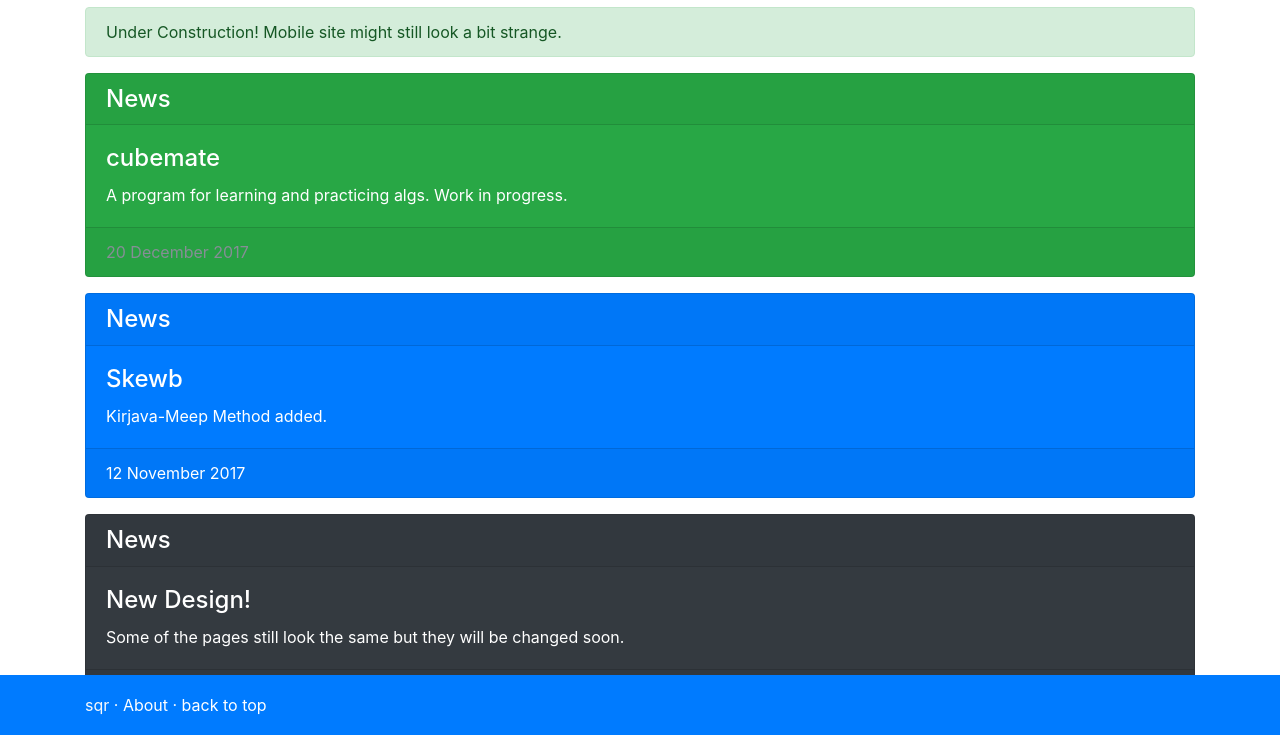
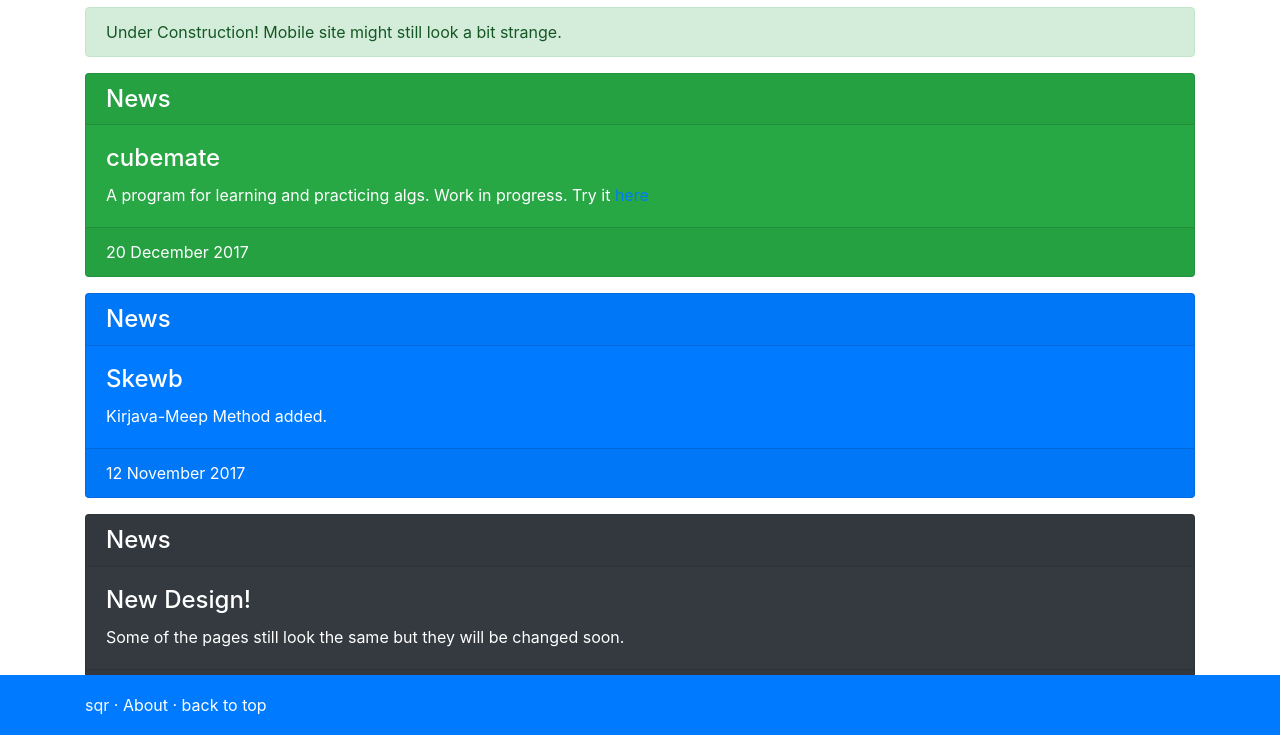
Before and after one commit to sqrcube/sqrcube.github.io, a plain HTML site: page index.html in a window 1280 px wide. Shown: the part 67-802 px from the top of the page. Drawn offline with nearby package versions, Linux system fonts and the light colour scheme.

Commit message:
Update index.html

```diff
--- a/index.html
+++ b/index.html
@@ -79,9 +79,9 @@
   <h4 class="card-header">News</h4>
    <div class="card-body">
     <h4 class="card-title">cubemate</h4>
-     <p class="card-text">A program for learning and practicing algs. Work in progress.</p>
+     <p class="card-text">A program for learning and practicing algs. Work in progress. Try it <a href="https://cdn.rawgit.com/sqrcube/cubemate/ef07d7f6/cubemate.html">here</a></p>
   </div>
-  <div class="card-footer text-muted">
+  <div class="card-footer text-white">
     20 December 2017
   </div>
 </div>
```
